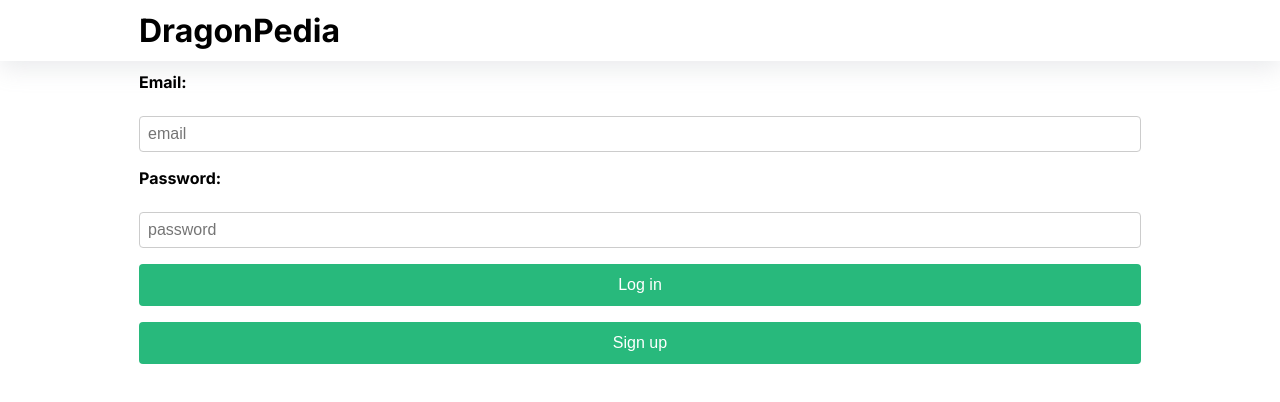
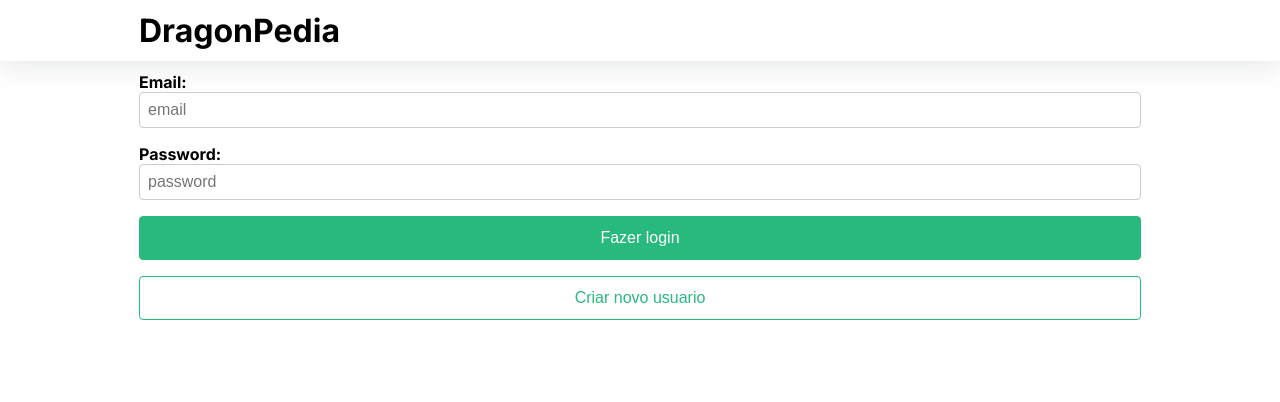
Before and after one commit to delkz/dragon-app, a Next.js app: page /login in a window 1280 px wide. Shown: the top 402 px of the page. Built offline with nearby package versions, Linux system fonts and the light colour scheme; no server answers.

Commit message:
feat: adiciona notificações de sucesso e erro ao criar e editar dragões, melhora o estilo do formulário de login e atualiza estilos de componentes

```diff
--- a/package.json
+++ b/package.json
@@ -13,10 +13,12 @@
     "@supabase/ssr": "^0.5.2",
     "@supabase/supabase-js": "^2.48.0",
     "axios": "^1.7.9",
+    "motion": "^12.0.3",
     "next": "15.1.6",
     "react": "^19.0.0",
     "react-dom": "^19.0.0",
     "react-hook-form": "^7.54.2",
+    "react-hot-toast": "^2.5.1",
     "sass": "^1.83.4"
   },
   "devDependencies": {
--- a/src/app/components/header/style.module.scss
+++ b/src/app/components/header/style.module.scss
@@ -25,9 +25,10 @@
 }
 
 .buttonPrimary{
-    background-color: #007bff;
+    $color: #28b97c;
+    background-color: $color;
     color: #fff;
     &:hover{
-        background-color: #0056b3;
+        background-color: darken( $color, 10%);
     }
 }
--- a/src/app/globals.scss
+++ b/src/app/globals.scss
@@ -109,10 +109,18 @@ form {
     font-size: 1rem;
     cursor: pointer;
     transition: background-color 0.3s ease;
+    border: 1px solid $color-ar;
+  }
+
+  .btn-secundary{
+    background-color: transparent;
+    border-color: $color-ar;
+    color: $color-ar;
   }
 
   button:hover {
     background-color: darken( $color-ar, 10%);
     color: text-clr( darken( $color-ar, 10%) );
+    border-color: darken( $color-ar, 10%);
   }
 }
--- a/src/app/layout.tsx
+++ b/src/app/layout.tsx
@@ -2,6 +2,7 @@ import type { Metadata } from "next";
 import "./globals.scss";
 import Header from "./components/header/header";
 import { Inter } from 'next/font/google'
+import { Toaster } from "react-hot-toast";
 
 export const metadata: Metadata = {
   title: "Create Next App",
@@ -20,6 +21,7 @@ export default function RootLayout({
   return (
     <html lang="en" className={inter.className}>
       <body>
+        <Toaster position="top-right"/>
         <Header/>
         <div className="container">
           {children}
--- a/src/app/login/loginForm.tsx
+++ b/src/app/login/loginForm.tsx
@@ -13,7 +13,7 @@ type LoginFormProps = {
   className?: string;
 }
 
-const LoginForm = ({login,signup,className}:LoginFormProps)=>{
+const LoginForm = ({ login, signup, className }: LoginFormProps) => {
   const {
     register,
     formState: { isDirty, isValid, errors }
@@ -22,14 +22,19 @@ const LoginForm = ({login,signup,className}:LoginFormProps)=>{
 
 
   return <form className={styles.formContainer}>
+    <div>
       <label htmlFor="email">Email:</label>
-        <input placeholder="email" {...register("email",{ required: true })} id="email" name="email" type="email" required />
+      <input placeholder="email" {...register("email", { required: true })} id="email" name="email" type="email" required />
+    </div>
+    <div>
       <label htmlFor="password">Password:</label>
       <input placeholder="password" {...register("password", { required: true })} id="password" name="password" type="password" required />
-        <button className={styles.btnPrimary} disabled={!isDirty || !isValid} formAction={login}>Log in</button>
-        <button className={styles.formContainer} formAction={signup}>Sign up</button>
+    </div>
 
-        {(errors.password || errors.email )&& <span>Verifique os campos</span>}
+    <button className={styles.btnPrimary} disabled={!isDirty || !isValid} formAction={login}>Fazer login</button>
+    <button className={`${styles.formContainer} btn-secundary`} formAction={signup}>Criar novo usuario</button>
+
+    {(errors.password || errors.email) && <span>Verifique os campos</span>}
     {/* {(wrongPassowrd) && <span>Verifique o usuario ou senha</span>} */}
   </form>
 }
```
Also changed, not shown: src/app/components/dragonDetail/dragonDetail.tsx (+5 -2 lines), src/app/components/dragonImage/dragonImage.tsx (+3 -2 lines), src/app/components/dragonList/style.module.scss (+6 -1 lines), src/app/dragon/create/createForm.tsx (+8 -2 lines), src/app/dragon/edit/[id]/editForm.tsx (+5 -3 lines), src/app/login/actions.ts (line endings or trailing spaces), 1 other file (tests, documents, lock files or other folders). Lines whose indentation alone changed are shown as unchanged.
